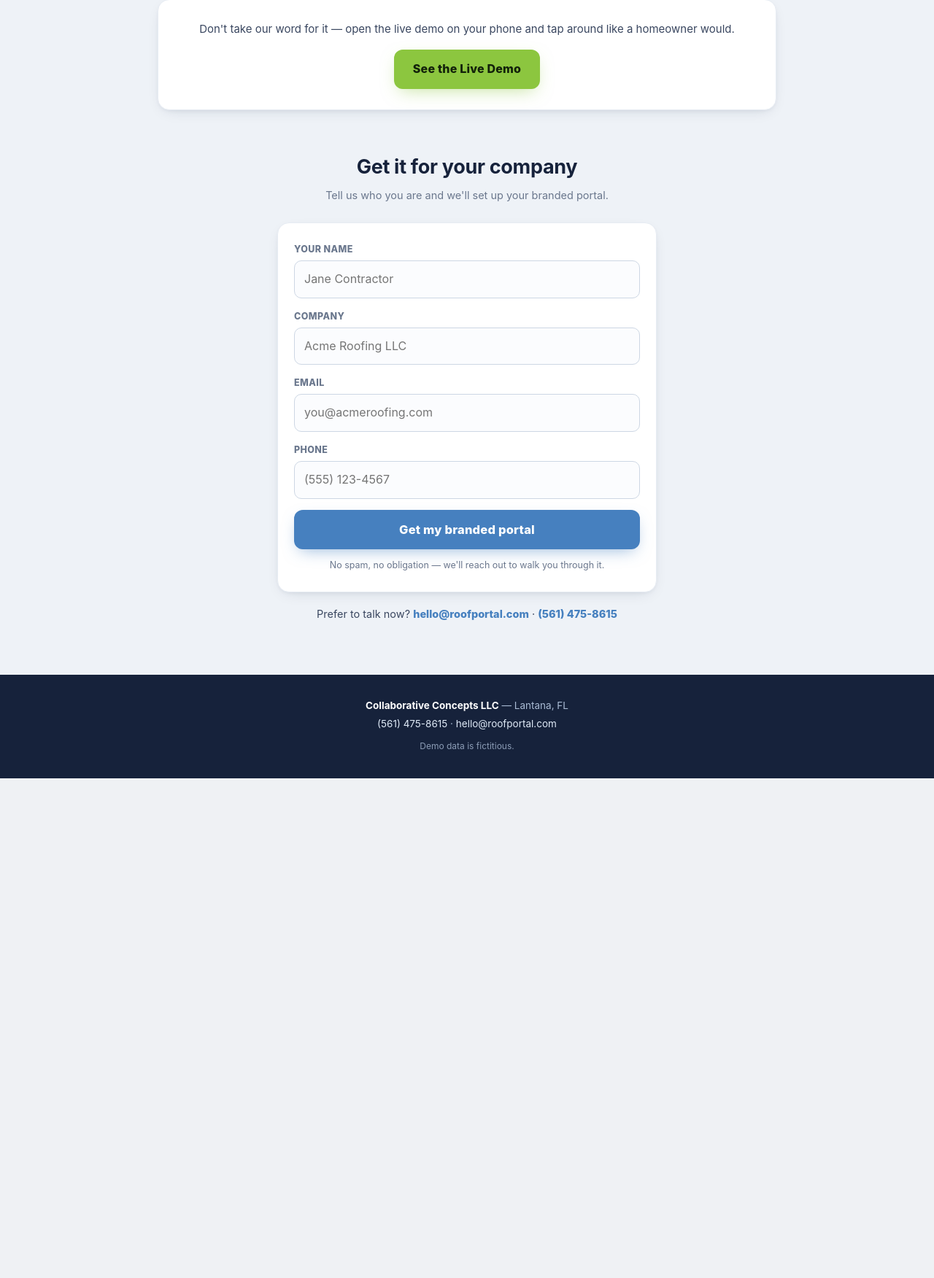
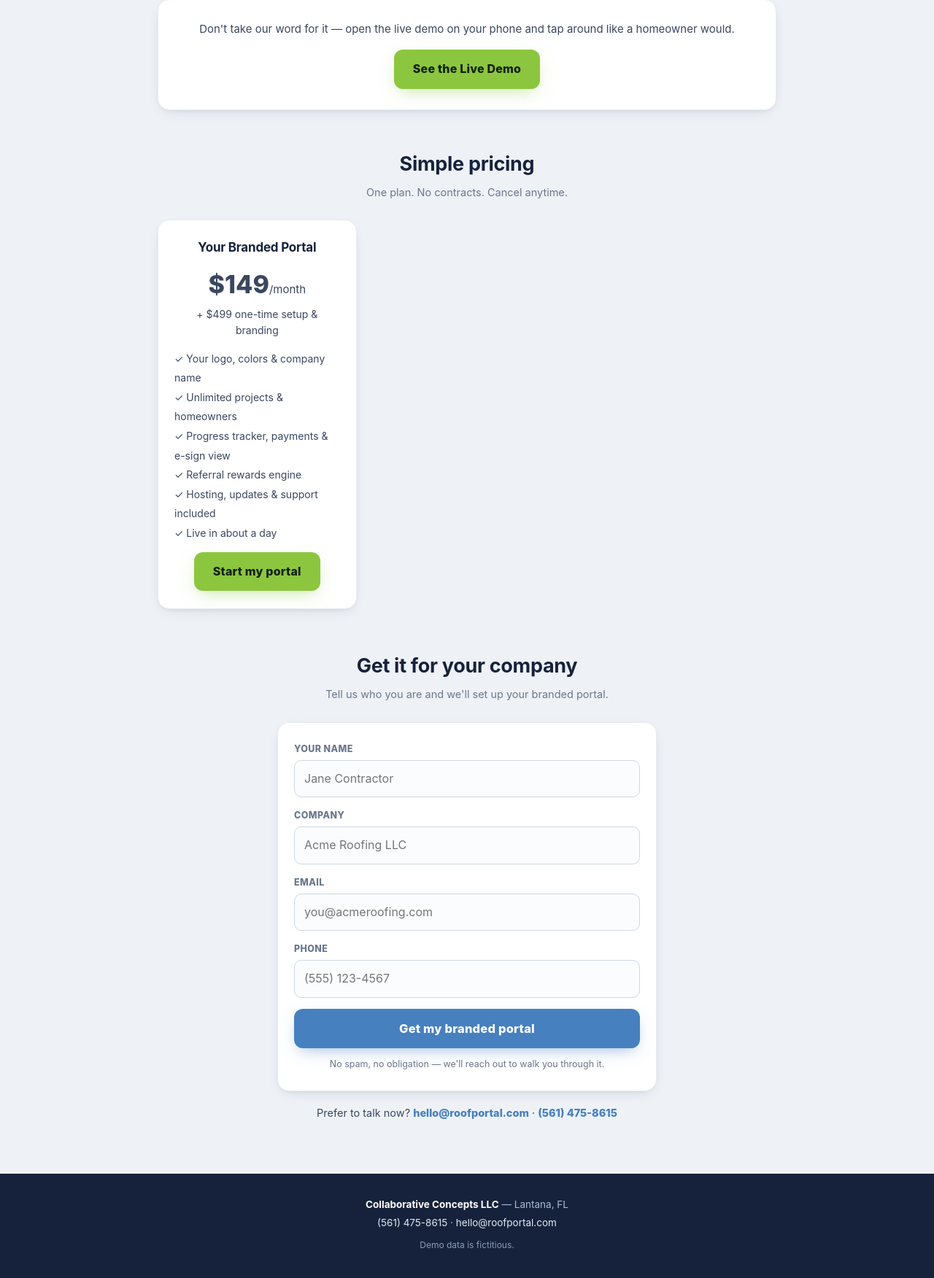
Before and after one commit to dannybivins83-blip/collab-crm, a Flask app: page /portal-sales in a window 1280 px wide. Shown: the part 920-2672 px from the top of the page at 73% size. Before the commit the page ends 1987 px from the top, so only its background shows below. Run offline with Flask 3, Linux system fonts and the light colour scheme; data that the repository does not hold is empty; some libraries are stand-ins or nearby versions.

Commit message:
Landing: pricing section ($499 setup + $149/mo) above lead form
Co-Authored-By: Claude Fable 5 <noreply@anthropic.com>

```diff
--- a/templates/portal_landing.html
+++ b/templates/portal_landing.html
@@ -146,6 +146,29 @@
   </div>
 </section>
 
+<section class="benefits" id="pricing">
+  <div class="wrap">
+    <h2>Simple pricing</h2>
+    <p class="tag">One plan. No contracts. Cancel anytime.</p>
+    <div class="grid">
+      <div class="card" style="text-align:center">
+        <h3 style="font-size:17px">Your Branded Portal</h3>
+        <p style="font-size:34px;font-weight:800;margin:10px 0 2px">$149<span style="font-size:15px;font-weight:400">/month</span></p>
+        <p style="margin:0 0 14px;font-size:14px">+ $499 one-time setup &amp; branding</p>
+        <p style="text-align:left;line-height:1.9;font-size:14px">
+          &#10003; Your logo, colors &amp; company name<br>
+          &#10003; Unlimited projects &amp; homeowners<br>
+          &#10003; Progress tracker, payments &amp; e-sign view<br>
+          &#10003; Referral rewards engine<br>
+          &#10003; Hosting, updates &amp; support included<br>
+          &#10003; Live in about a day
+        </p>
+        <a class="btn btn-primary" href="#get-started" style="margin-top:12px">Start my portal</a>
+      </div>
+    </div>
+  </div>
+</section>
+
 <section class="lead" id="get-started">
   <div class="wrap">
     <h2>Get it for your company</h2>
```
